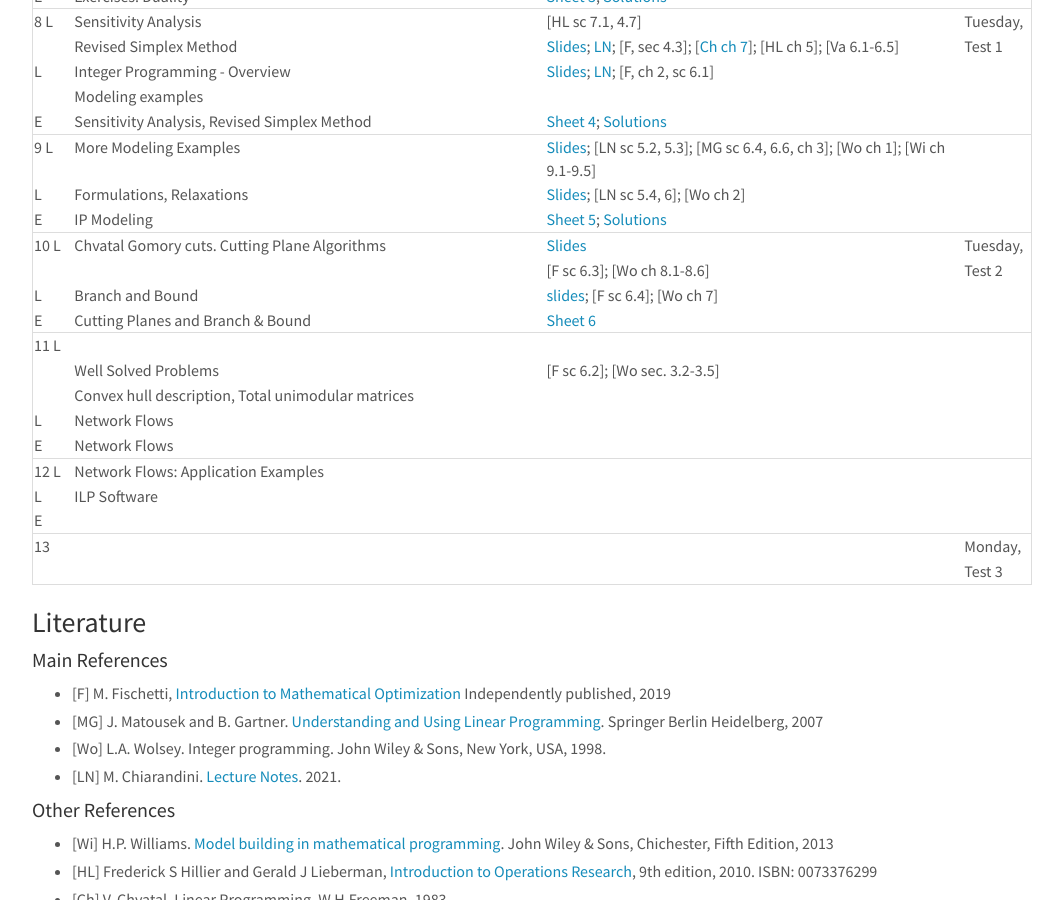
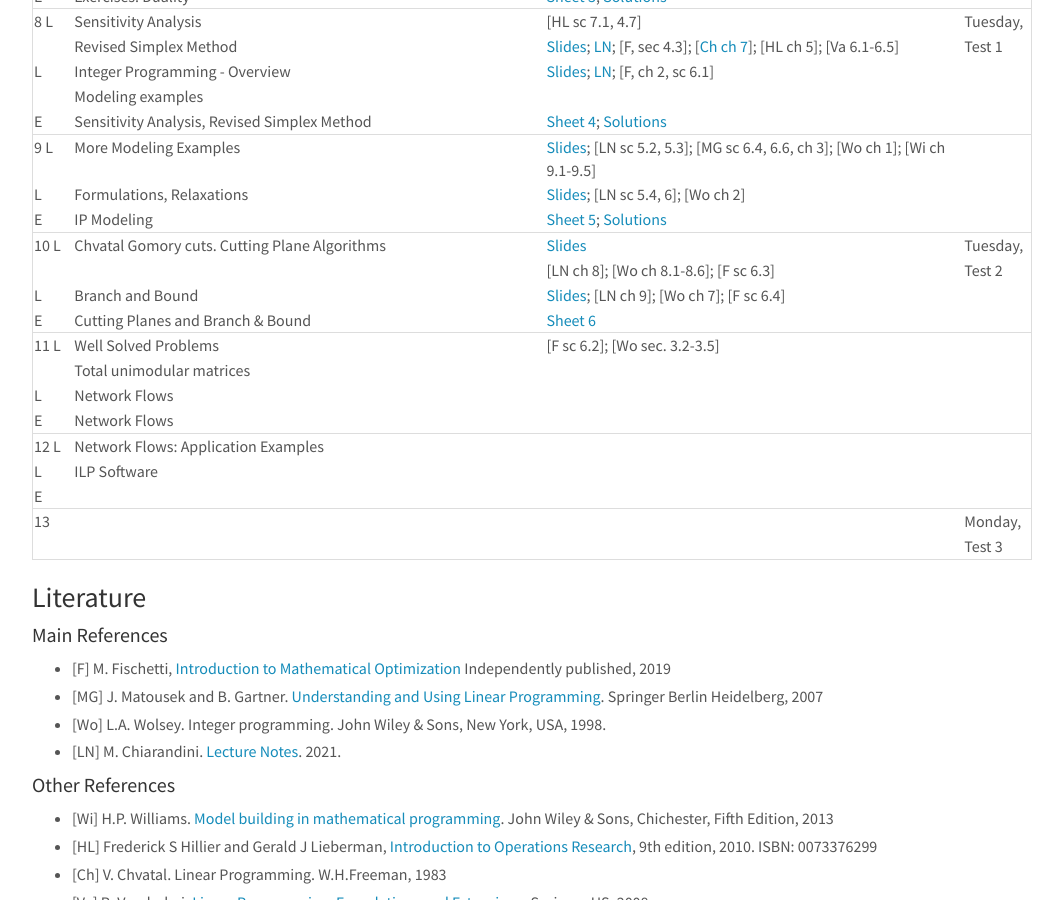
Before and after one commit to DM871/dm871_old_github_io, a Jekyll site: the page built from index.md, in a window 1280 px wide and 900 px high, scrolled down 1204 px. Shown: the whole window, without its empty margins (108-1171 px from the left). Built offline with Jekyll 4.4.1, drawn with Linux system fonts in a browser that asks for light colours; nearby versions of some CDN libraries; comment, search, counter and statistics services are not loaded.

Commit message:
added material week 10

```diff
--- a/index.md
+++ b/index.md
@@ -93,13 +93,12 @@ w3.includeHTML();
 | E           | IP Modeling                                                            | [Sheet 5][55]; [Solutions][64]                                                                     |            |
 |-------------+------------------------------------------------------------------------+----------------------------------------------------------------------------------------------------+------------|
 | 10        L | Chvatal Gomory cuts. Cutting Plane Algorithms                          | [Slides][10]                                                                                       | Tuesday,   |
-|             |                                                                        | [F sc 6.3]; [Wo ch 8.1-8.6]                                                                        | Test 2     |
-| L           | Branch and Bound                                                       | [slides][11]; [F sc 6.4]; [Wo ch 7]                                                                |            |
+|             |                                                                        | [LN ch 8]; [Wo ch 8.1-8.6]; [F sc 6.3]                                                             | Test 2     |
+| L           | Branch and Bound                                                       | [Slides][11]; [LN ch 9]; [Wo ch 7]; [F sc 6.4]                                                     |            |
 | E           | Cutting Planes and Branch & Bound                                      | [Sheet 6][56]                                                                                      |            |
 |-------------+------------------------------------------------------------------------+----------------------------------------------------------------------------------------------------+------------|
-| 11        L |                                                                        |                                                                                                    |            |
-|             | Well Solved Problems                                                   | [F sc 6.2]; [Wo sec. 3.2-3.5]                                                                      |            |
-|             | Convex hull description, Total unimodular matrices                     |                                                                                                    |            |
+| 11        L | Well Solved Problems                                                   | [F sc 6.2]; [Wo sec. 3.2-3.5]                                                                      |            |
+|             | Total unimodular matrices                                              |                                                                                                    |            |
 | L           | Network Flows                                                          |                                                                                                    |            |
 | E           | Network Flows                                                          |                                                                                                    |            |
 |-------------+------------------------------------------------------------------------+----------------------------------------------------------------------------------------------------+------------|
```
